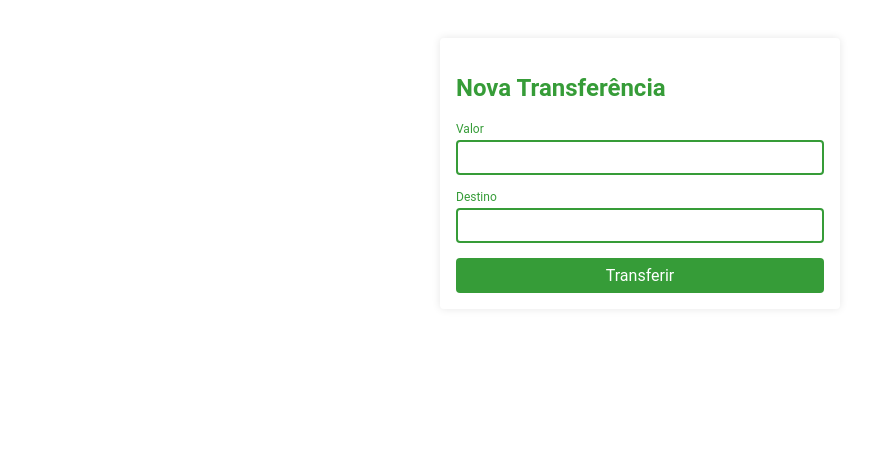
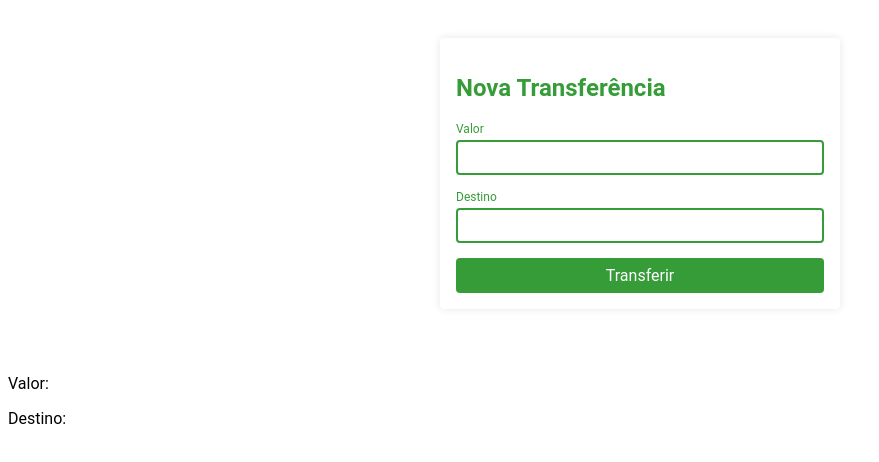
Before and after one commit to thiagonmiziara/byteBank-angular, an Angular app: page / in a window 1280 px wide. Shown: the top 462 px of the page, without its empty margins (0-879 px from the left). Built offline with nearby package versions, Linux system fonts and the light colour scheme.

Commit message:
apresentando valores do inputs e limpando os dados

```diff
--- a/src/app/app.component.html
+++ b/src/app/app.component.html
@@ -1 +1,4 @@
-<app-nova-transferencia></app-nova-transferencia>
+<app-nova-transferencia (aoTransferir)="transferir($event)"></app-nova-transferencia>
+<br/>
+<p>Valor:{{transferencia?.valor}}</p>
+<p>Destino:{{transferencia?.destino}}</p>
--- a/src/app/app.component.ts
+++ b/src/app/app.component.ts
@@ -7,4 +7,10 @@
 })
 export class AppComponent {
   title = 'bytebank';
+  transferencia: any;
+
+  transferir($event){
+    console.log($event)
+   this.transferencia = $event;
+  }
 }
--- a/src/app/nova-transferencia/nova-transferencia.component.ts
+++ b/src/app/nova-transferencia/nova-transferencia.component.ts
@@ -1,18 +1,30 @@
-import { Component } from "@angular/core";
+import { Component, EventEmitter, Output } from '@angular/core';
 
 @Component({
   selector: 'app-nova-transferencia',
   templateUrl: './nova-transferencia.component.html',
-  styleUrls:['./nova-transferencia.component.scss']
+  styleUrls: ['./nova-transferencia.component.scss'],
 })
-export class NovaTransferenciaComponent{
+export class NovaTransferenciaComponent {
+  @Output() aoTransferir = new EventEmitter<any>();
 
   valor: number;
   destino: number;
 
-  transferir(){
-     console.log('solicitado nova transferência')
-     console.log('valor', this.valor)
-     console.log('destino', this.valor)
+  transferir() {
+    console.log('solicitado nova transferência');
+    const valorEmitir = {
+      valor: this.valor,
+      destino: this.destino,
+    };
+
+    this.aoTransferir.emit(valorEmitir);
+
+    this.limparCampos();
+  }
+
+  limparCampos(){
+    this.valor = 0;
+    this.destino = 0;
   }
 }
```
